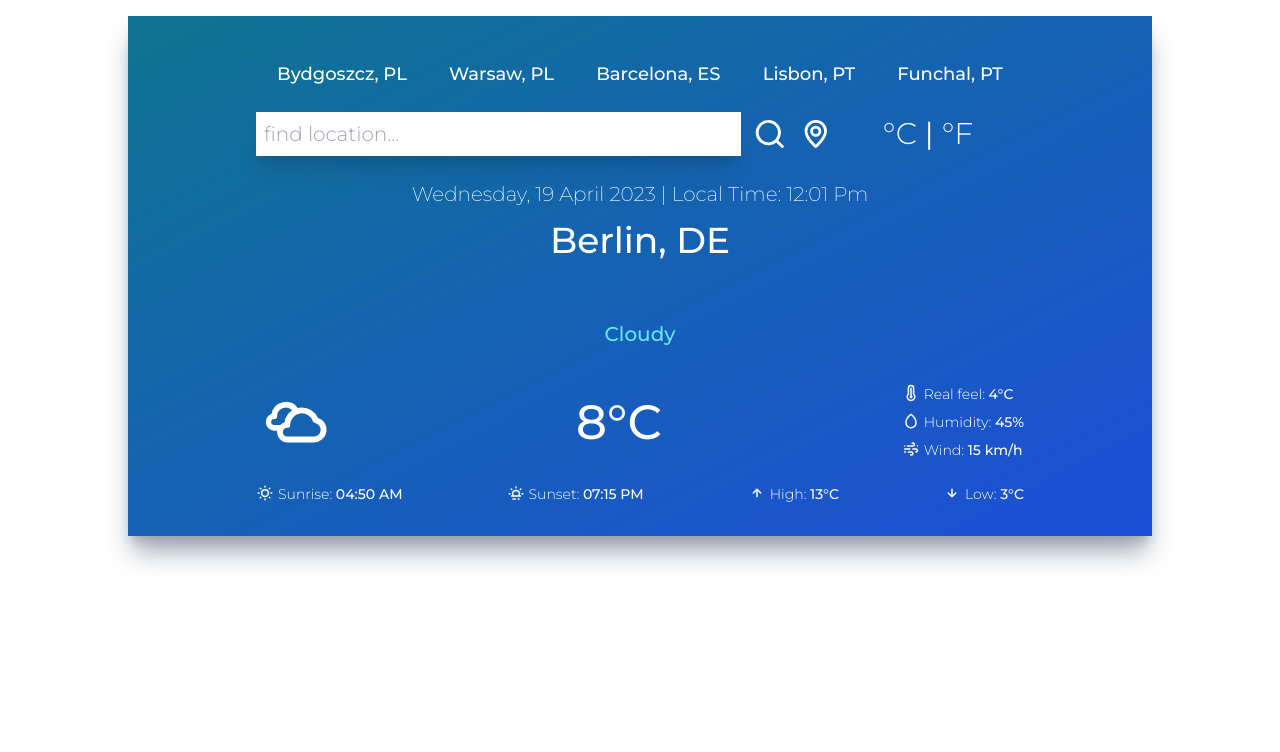
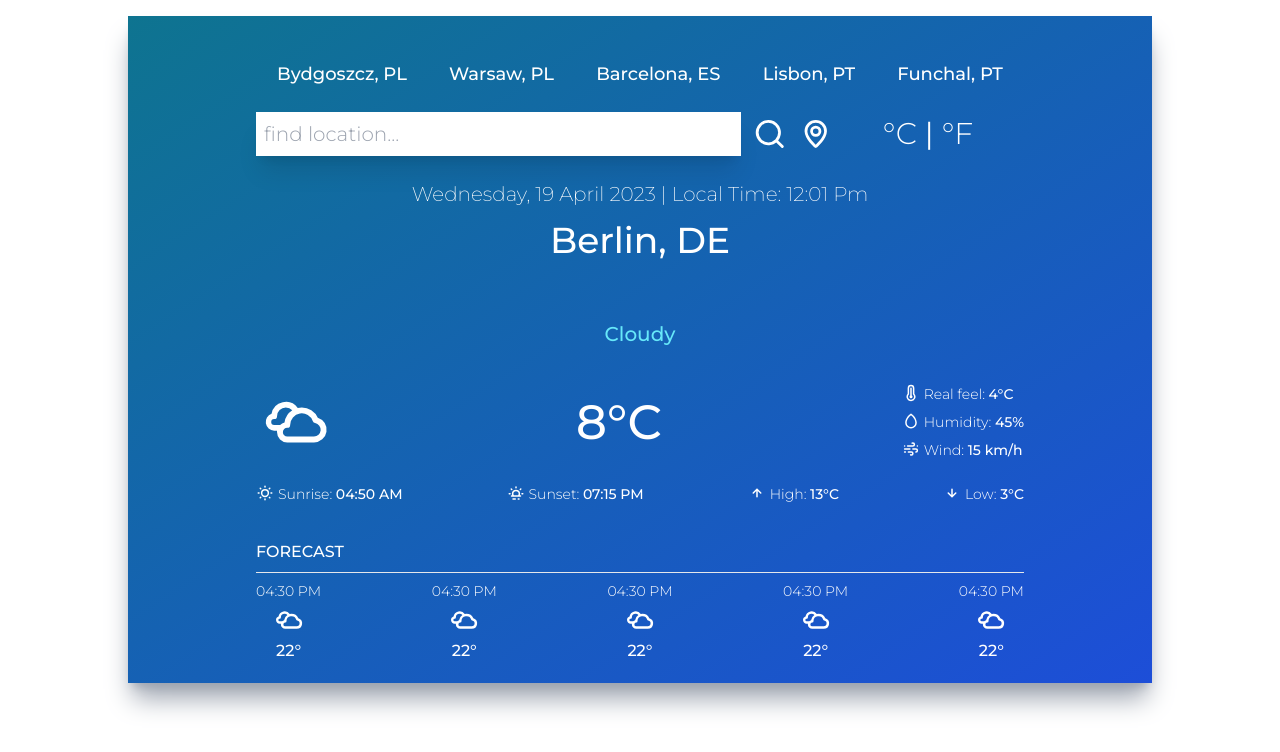
Before and after one commit to magda-korzeniowska/weather-app, a React (Create React App) app: page / in a window 1280 px wide. Shown: the top 752 px of the page. Built offline with nearby package versions, Linux system fonts and the light colour scheme; no server answers.

Commit message:
Add Forecast component

```diff
--- a/src/App.js
+++ b/src/App.js
@@ -1,5 +1,6 @@
 import React, { useEffect, useState } from 'react';
 import './App.css';
+import Forecast from './components/Forecast';
 import InputBar from './components/InputBar';
 import MainLocations from './components/MainLocations';
 import TimeAndLocation from './components/TimeAndLocation';
@@ -39,6 +40,7 @@ function App() {
       <InputBar />
       <TimeAndLocation />
       <Weather />
+      <Forecast />
     </div>
   );
 }
--- /dev/null
+++ b/src/components/Forecast.jsx
@@ -0,0 +1,40 @@
+import React from 'react';
+import { UilClouds } from '@iconscout/react-unicons';
+
+const Forecast = () => {
+  return (
+    <div className='mt-6 flex flex-col items-start justify-center'>
+      <p className='font-medium uppercase text-white'>Forecast</p>
+      <hr className='my-2 w-full' />
+      <div className='flex w-full justify-between'>
+        <div className='flex flex-col items-center text-white'>
+          <p className='text-sm font-light'>04:30 PM</p>
+          <UilClouds size={30} className='my-1 w-12' />
+          <p className='font-medium'>22°</p>
+        </div>
+        <div className='flex flex-col items-center text-white'>
+          <p className='text-sm font-light'>04:30 PM</p>
+          <UilClouds size={30} className='my-1 w-12' />
+          <p className='font-medium'>22°</p>
+        </div>
+        <div className='flex flex-col items-center text-white'>
+          <p className='text-sm font-light'>04:30 PM</p>
+          <UilClouds size={30} className='my-1 w-12' />
+          <p className='font-medium'>22°</p>
+        </div>
+        <div className='flex flex-col items-center text-white'>
+          <p className='text-sm font-light'>04:30 PM</p>
+          <UilClouds size={30} className='my-1 w-12' />
+          <p className='font-medium'>22°</p>
+        </div>
+        <div className='flex flex-col items-center text-white'>
+          <p className='text-sm font-light'>04:30 PM</p>
+          <UilClouds size={30} className='my-1 w-12' />
+          <p className='font-medium'>22°</p>
+        </div>
+      </div>
+    </div>
+  );
+};
+
+export default Forecast;
```
